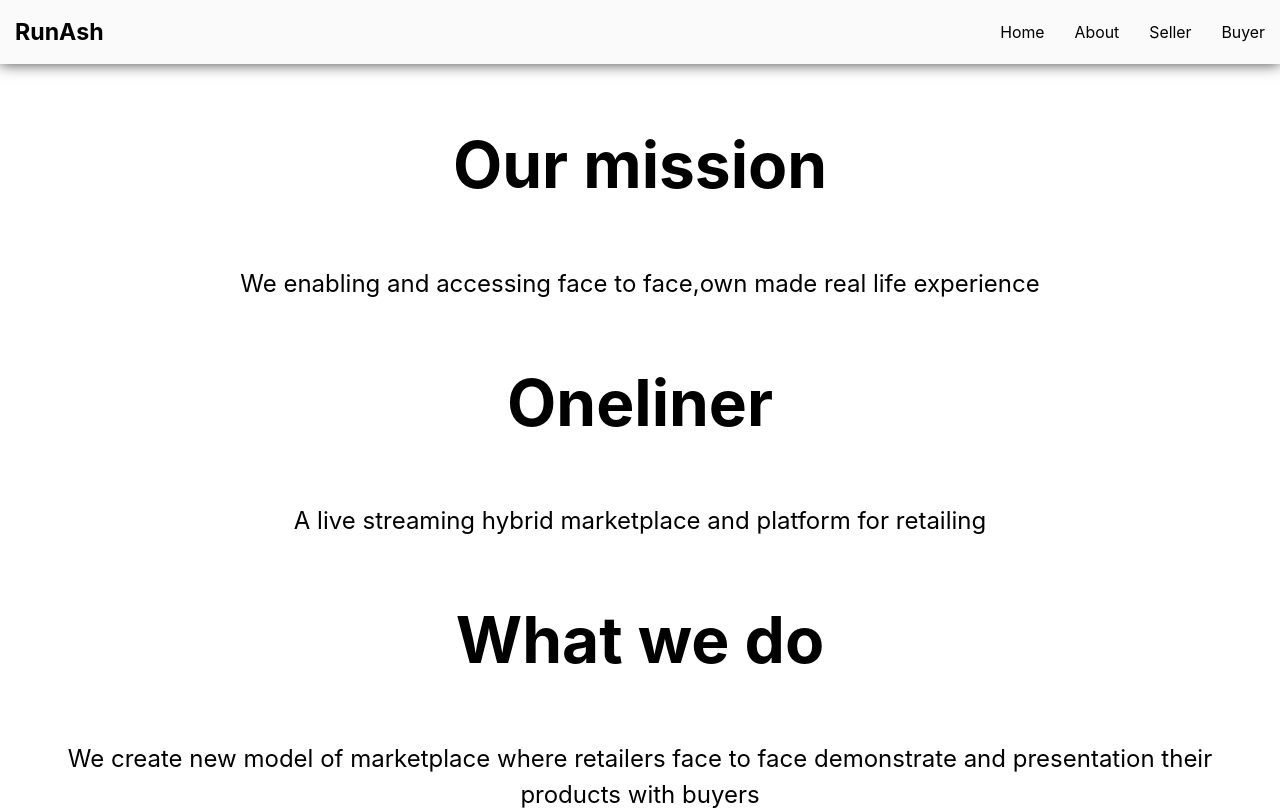
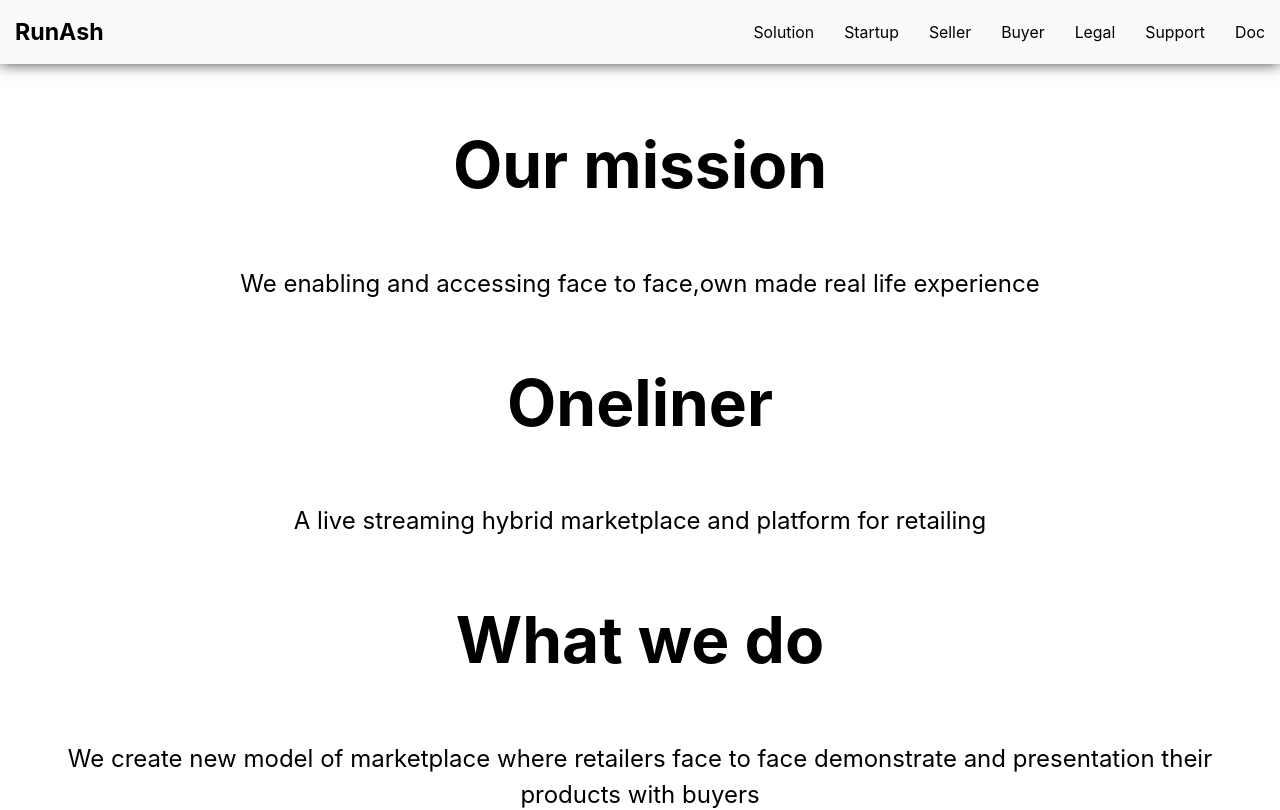
Before and after one commit to rammurmu/next, a Next.js app: page /about in a window 1280 px wide. Shown: the top 810 px of the page. Built offline with nearby package versions, Linux system fonts and the light colour scheme.

Commit message:
Update Navbar.js

```diff
--- a/components/Navbar.js
+++ b/components/Navbar.js
@@ -9,12 +9,12 @@ function Navbar() {
       <ul className={'main-nav'}>
        <li>
          <Link href='/home'>
-           <a>Home</a>
+           <a>Solution</a>
          </Link>
        </li>
        <li>
          <Link href='/about'>
-            <a>About</a>
+            <a>Startup</a>
          </Link>
        </li>
        <li>
@@ -27,6 +27,21 @@ function Navbar() {
             <a>Buyer</a>
           </Link>
        </li>
+       <li>
+       <Link href='/'>
+       <a>Legal</a>
+       </Link>
+       </li>
+       <li>
+       <Link href='/'>
+       <a>Support</a>
+       </Link>
+       </li>
+       <li>
+       <Link href='/'>
+       <a>Doc</a>
+       </Link>
+       </li>
      </ul>
      </nav>
  )
```
